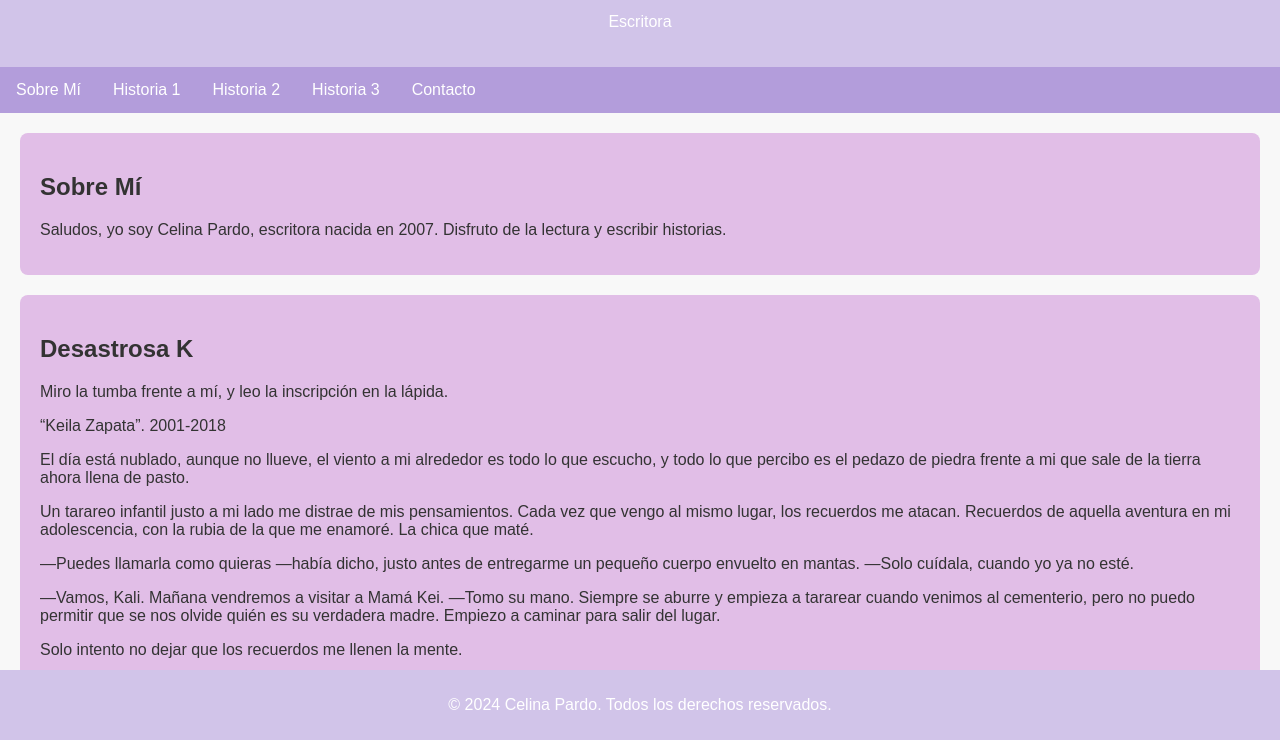
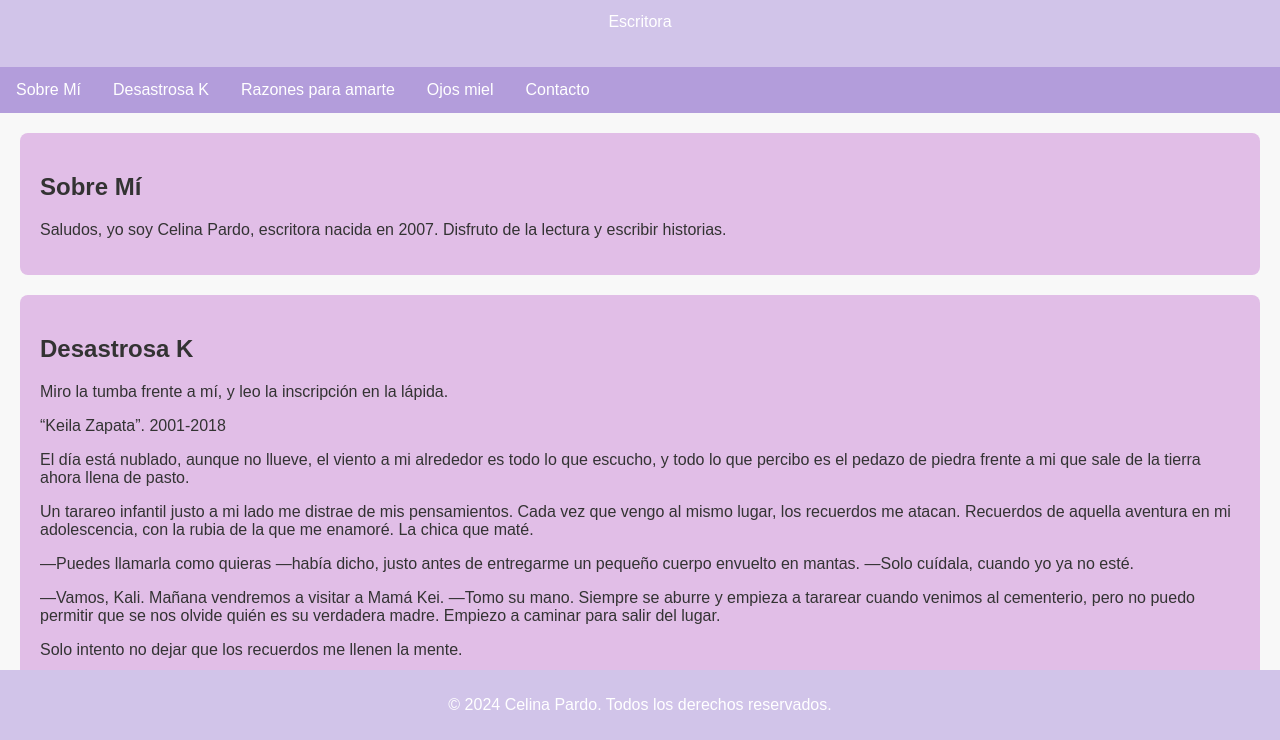
Before and after one commit to CelinaPardo/Celina, a plain HTML site: page index.html in a window 1280 px wide. Shown: the part 60-800 px from the top of the page. Drawn offline with Linux system fonts and the light colour scheme.

Commit message:
Update index.html

```diff
--- a/index.html
+++ b/index.html
@@ -63,9 +63,9 @@
     </header>
     <nav>
         <a href="#about">Sobre Mí</a>
-    <a href="historia1.html">Historia 1</a>
-    <a href="historia2.html">Historia 2</a>
-    <a href="historia3.html">Historia 3</a>
+    <a href="historia1.html">Desastrosa K</a>
+    <a href="historia2.html">Razones para amarte</a>
+    <a href="historia3.html">Ojos miel</a>
         <a href="#contact">Contacto</a>
     </nav>
     <div class="container">
```
